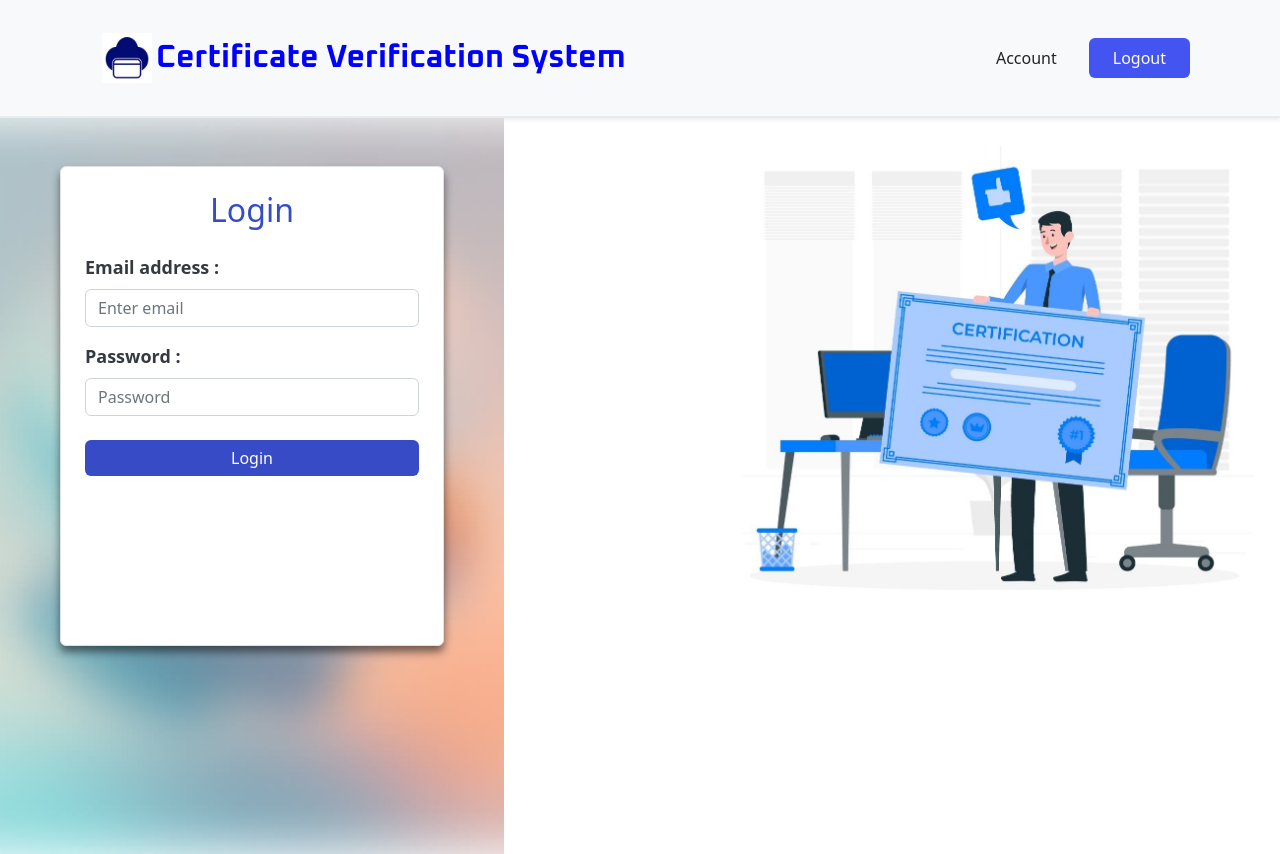
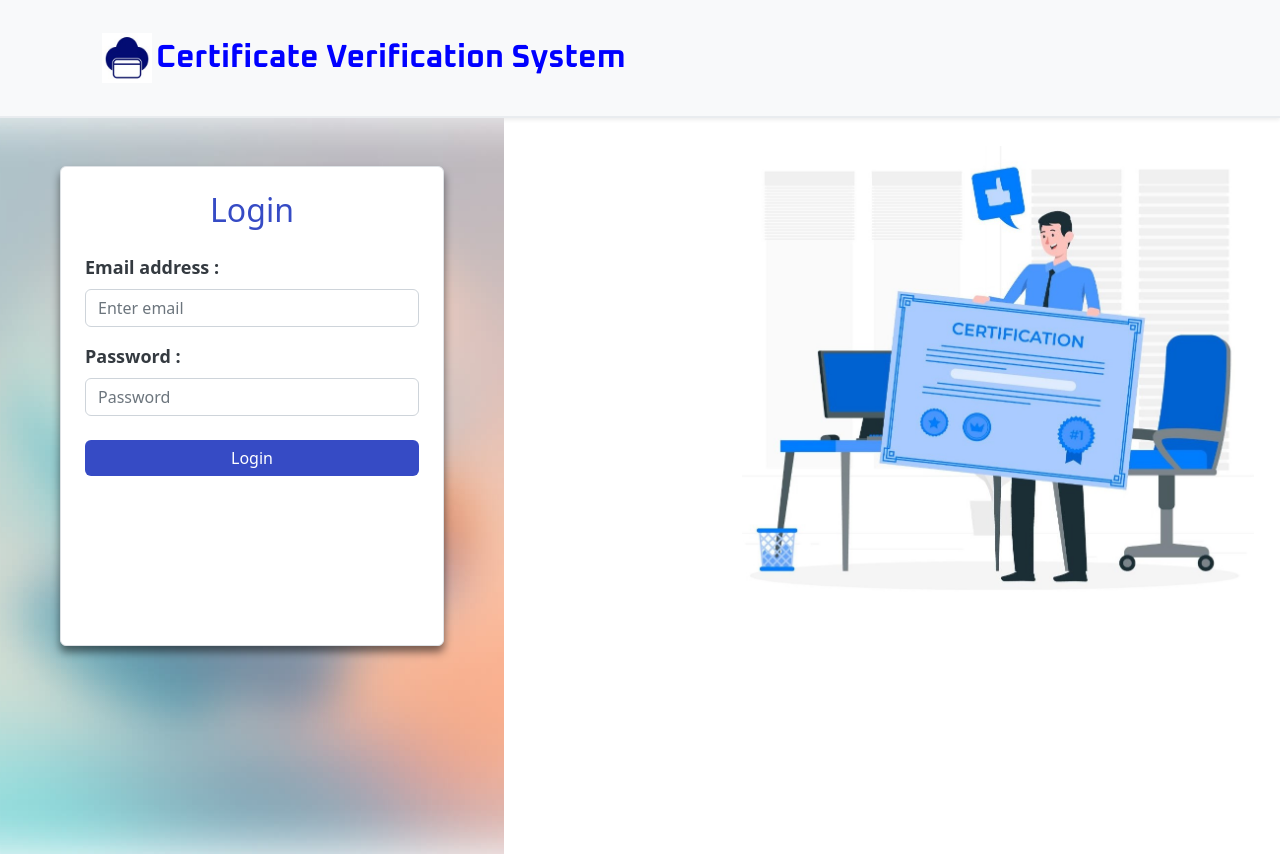
Before and after one commit to dhruv0503/CertificateMaker, a React (Vite) app in the folder frontend/: page / in a window 1280 px wide. Built offline with nearby package versions, Linux system fonts and the light colour scheme.

Commit message:
Some Bug Fixes

```diff
--- a/frontend/src/App.jsx
+++ b/frontend/src/App.jsx
@@ -1,29 +1,27 @@
-import React, { useState } from "react";
+import React, { useEffect, useState } from "react";
 import './App.css'
-import { Outlet, useNavigate } from "react-router-dom";
+import { Outlet } from "react-router-dom";
 import AppNavbar from "./components/Header/navbar";
+import { useLocation } from "react-router-dom";
 
 const App = () => {
-  const navigate = useNavigate();
+  const location = useLocation();
+  const [isNavbarVisible, setIsNavbarVisible] = useState(false);
 
-  const handleLogin = (email) => {
-
-    // Check if the email belongs to an admin or a student
-    if (email.includes("admin")) {
-      // Redirect to admin dashboard
-      navigate("/admin", { state: { email } });
+  useEffect(() => {
+    if (location.pathname !== '/') {
+      setIsNavbarVisible(true);
     } else {
-      // Redirect to student dashboard
-      navigate("/student", { state: { email } });
+      setIsNavbarVisible(false);
     }
-  };
+  }, [location]);
 
   return (
     <>
-    <AppNavbar/>
-    <main>
-    <Outlet context={{ handleLogin }} />
-    </main>
+      {isNavbarVisible && <AppNavbar />}
+      <main>
+        <Outlet />
+      </main>
     </>
   );
 };
--- a/frontend/src/components/Account/Account.jsx
+++ b/frontend/src/components/Account/Account.jsx
@@ -14,20 +14,19 @@ const Account = () => {
   const [message, setMessage] = useState('');
   const [error, setError] = useState('');
 
-  useEffect(() => {
-    const storedEmail = localStorage.getItem('email');
-    if (storedEmail) {
-      setMailId(storedEmail);
-    }
-  }, []);
-
-  const handleChangePassword = async (e) => {
-    e.preventDefault();
+  const userDataString = localStorage.getItem('userData');
+  const userData = JSON.parse(userDataString);
+  const handleChangePassword = async () => {
     setMessage('');
     setError('');
 
     try {
-      const response = await axios.post( `${import.meta.env.VITE_API_URL}/api/changePassword`, { oldPassword, newPassword });
+      console.log({oldPassword, newPassword})
+      const response = await axios.post( `${import.meta.env.VITE_API_URL}/api/changePassword`, { oldPassword, newPassword }, {
+        headers : {
+          Authorization : `Bearer ${localStorage.getItem('token')}`
+        }
+      });
       if (response.data.success) {
         setMessage('Password changed successfully!');
         setOldPassword('');
@@ -50,7 +49,7 @@ const Account = () => {
             <label className="block mb-2 text-sm font-medium text-gray-700">Mail-Id</label>
             <input
               type="email"
-              value={mailId}
+              value={userData.email}
               disabled
               className="w-full px-4 py-2 border border-gray-300 rounded-md bg-gray-200 text-gray-700 cursor-not-allowed"
             />
@@ -74,7 +73,6 @@ const Account = () => {
               </span>
             </div>
 
-            {showNewPasswordField && (
               <div className="relative">
                 <label className="block mb-2 text-sm font-medium text-gray-700">Enter New Password</label>
                 <input
@@ -91,9 +89,9 @@ const Account = () => {
                   {showNewPassword ? <MdVisibilityOff /> : <MdOutlineVisibility />}
                 </span>
               </div>
-            )}
+
             <button
-              type="button"
+              type= "submit"
               onClick={() => {
                 if (!showNewPasswordField) {
                   setShowNewPasswordField(true);
--- a/frontend/src/components/Auth/login.jsx
+++ b/frontend/src/components/Auth/login.jsx
@@ -26,8 +26,8 @@ const Login = () => {
       if (response.status === 200) {
         setSuccess(true);
         setError(null);
-
-        localStorage.setItem("userData", JSON.stringify(userData));
+        const userDataString = JSON.stringify(userData)
+        localStorage.setItem("userData", userDataString);
 
         // Determine redirection based on email
         if (userData.role === 'Admin') {
--- a/frontend/src/components/Header/navbar.jsx
+++ b/frontend/src/components/Header/navbar.jsx
@@ -1,6 +1,5 @@
-import { useState, useEffect } from "react";
+import { useState } from "react";
 import { Navbar, Container, Nav } from "react-bootstrap";
-
 import "./navbar.css";
 import AccountModal from "../AccountModal";
 import homeLogo from "./imageLogo.png";
@@ -8,10 +7,8 @@ import { useNavigate } from "react-router-dom";
 import Account from "../Account/Account";
 
 const AppNavbar = () => {
-  const [isLoggedIn, setIsLoggedIn] = useState(false);
+  const [isModalOpen, setIsModalOpen] = useState(false);
   const navigate = useNavigate();
-
-  const [isModalOpen, setIsModalOpen] = useState(false);
 
   const handleOpenModal = () => {
     setIsModalOpen(true);
@@ -22,16 +19,13 @@ const AppNavbar = () => {
   };
 
   const handleLogout = () => {
-      localStorage.removeItem("token");
-      localStorage.removeItem("userData");
-      setIsLoggedIn(false);
-      navigate("/");
+    localStorage.removeItem("token");
+    localStorage.removeItem("userData");
+    navigate("/");
   };
 
-  useEffect(() => {
-    const loggedIn = localStorage.getItem("token") === undefined ? false : true;
-    setIsLoggedIn(loggedIn);
-  }, [isLoggedIn]);
+  // Assuming that login state can be determined by checking localStorage or similar.
+  const isLoggedIn = !!localStorage.getItem("token");
 
   return (
     <Navbar expand="lg" className="shadow-sm navbar-custom h-16">
@@ -49,10 +43,8 @@ const AppNavbar = () => {
           className="navbar-toggler-custom"
         />
         <Navbar.Collapse id="basic-navbar-nav">
-          <Nav
-            className="flex justify-content-end"
-            style={{ width: "100%", justifyContent: "center" }}
-          >
+          <Nav className="flex justify-content-end" style={{ width: "100%", justifyContent: "center" }}>
+            {/* Only show buttons if the user is logged in */}
             {isLoggedIn && (
               <div className="d-flex align-items-center">
                 {/* Account Link */}
@@ -82,5 +74,4 @@ const AppNavbar = () => {
   );
 };
 
-
 export default AppNavbar;
--- a/frontend/src/components/LandingPage/home.jsx
+++ b/frontend/src/components/LandingPage/home.jsx
@@ -4,6 +4,8 @@ import { Container } from "react-bootstrap";
 import "./home.css";
 import homeImage from "./homeIMG.jpeg";
 import Login from "../Auth/login";
+import AppNavbar from "../Header/navbar";
+
 //import homeLogo from "./imageLogo.png"
 
 const Home = () => {
@@ -11,22 +13,20 @@ const Home = () => {
     <div
       style={{
         height: "calc(100vh - 64px)",
-
       }}
     >
       <div>
+            <AppNavbar />
         <div className="main">
           <div className="mainBody">
             <div className="content">
-            <img className="img1" src={homeImage} alt="photo" />
+              <img className="img1" src={homeImage} alt="photo" />
               <div
                 style={{
-                  backgroundImage:
-                   "url(assets/overlay_4.jpg)",
+                  backgroundImage: "url(assets/overlay_4.jpg)",
                   backgroundSize: "cover",
                   backgroundPosition: "center",
-                minHeight:'calc(100vh - 64px)',
-
+                  minHeight: "calc(100vh - 64px)",
                 }}
               >
                 <Login />
```
